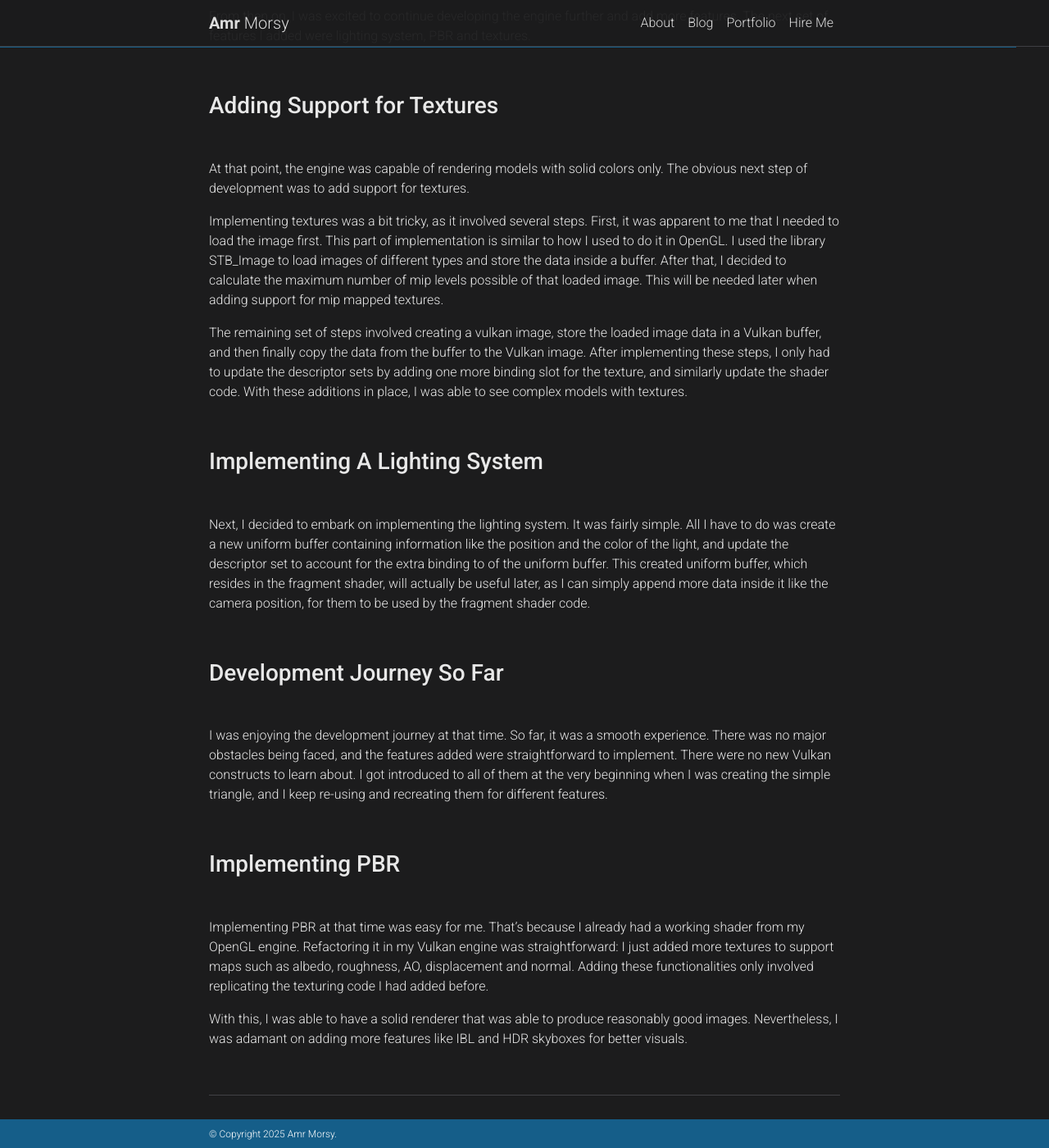
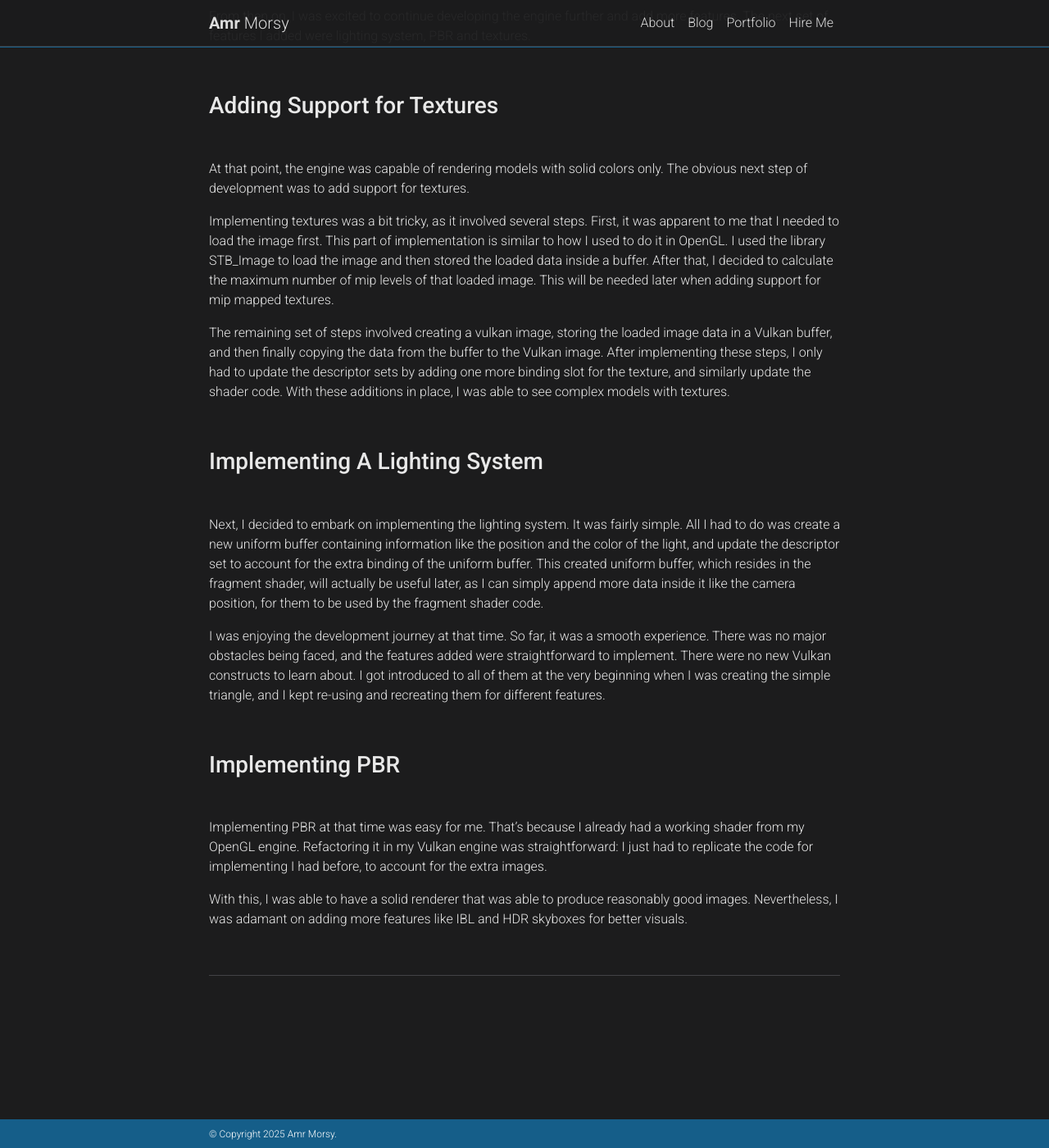
Before and after one commit to AmrHMorsy/AmrHMorsy.github.io, a Jekyll site: the page built from _posts/2025-09-04-HowIBuiltaVulkanRenderingEngine.md, in a window 1280 px wide and 1400 px high, scrolled down 2661 px. Shown: the whole window at 82% size. Built offline with Jekyll 4.4.1, drawn with Linux system fonts in a browser that asks for light colours; comment, search, counter and statistics services are not loaded; a style sheet for code colours, icons or effects is not loaded.

Commit message:
Update 2025-09-04-HowIBuiltaVulkanRenderingEngine.md

```diff
--- a/_posts/2025-09-04-HowIBuiltaVulkanRenderingEngine.md
+++ b/_posts/2025-09-04-HowIBuiltaVulkanRenderingEngine.md
@@ -78,28 +78,24 @@
 
 At that point, the engine was capable of rendering models with solid colors only. The obvious next step of development was to add support for textures.
 
-Implementing textures was a bit tricky, as it involved several steps. First, it was apparent to me that I needed to load the image first. This part of implementation is similar to how I used to do it in OpenGL. I used the library STB_Image to load images of different types and store the data inside a buffer. After that, I decided to calculate the maximum number of mip levels possible of that loaded image. This will be needed later when adding support for mip mapped textures.
+Implementing textures was a bit tricky, as it involved several steps. First, it was apparent to me that I needed to load the image first. This part of implementation is similar to how I used to do it in OpenGL. I used the library STB_Image to load the image and then stored the loaded data inside a buffer. After that, I decided to calculate the maximum number of mip levels of that loaded image. This will be needed later when adding support for mip mapped textures.
 
-The remaining set of steps involved creating a vulkan image, store the loaded image data in a Vulkan buffer, and then finally copy the data from the buffer to the Vulkan image. After implementing these steps, I only had to update the descriptor sets by adding one more binding slot for the texture, and similarly update the shader code. With these additions in place, I was able to see complex models with textures.
+The remaining set of steps involved creating a vulkan image, storing the loaded image data in a Vulkan buffer, and then finally copying the data from the buffer to the Vulkan image. After implementing these steps, I only had to update the descriptor sets by adding one more binding slot for the texture, and similarly update the shader code. With these additions in place, I was able to see complex models with textures.
 
 
 <br>
 ### **Implementing A Lighting System** <br>
 <br>
 
-Next, I decided to embark on implementing the lighting system. It was fairly simple. All I have to do was create a new uniform buffer containing information like the position and the color of the light, and update the descriptor set to account for the extra binding to of the uniform buffer. This created uniform buffer, which resides in the fragment shader, will actually be useful later, as I can simply append more data inside it like the camera position, for them to be used by the fragment shader code.
+Next, I decided to embark on implementing the lighting system. It was fairly simple. All I had to do was create a new uniform buffer containing information like the position and the color of the light, and update the descriptor set to account for the extra binding of the uniform buffer. This created uniform buffer, which resides in the fragment shader, will actually be useful later, as I can simply append more data inside it like the camera position, for them to be used by the fragment shader code.
 
-<br>
-### **Development Journey So Far** <br>
-<br>
-
-I was enjoying the development journey at that time. So far, it was a smooth experience. There was no major obstacles being faced, and the features added were straightforward to implement. There were no new Vulkan constructs to learn about. I got introduced to all of them at the very beginning when I was creating the simple triangle, and I keep re-using and recreating them for different features.
+I was enjoying the development journey at that time. So far, it was a smooth experience. There was no major obstacles being faced, and the features added were straightforward to implement. There were no new Vulkan constructs to learn about. I got introduced to all of them at the very beginning when I was creating the simple triangle, and I kept re-using and recreating them for different features.
 
 <br>
 ### **Implementing PBR** <br>
 <br>
 
-Implementing PBR at that time was easy for me. That’s because I already had a working shader from my OpenGL engine. Refactoring it in my Vulkan engine was straightforward: I just added more textures to support maps such as albedo, roughness, AO, displacement and normal. Adding these functionalities only involved replicating the texturing code I had added before.
+Implementing PBR at that time was easy for me. That’s because I already had a working shader from my OpenGL engine. Refactoring it in my Vulkan engine was straightforward: I just had to replicate the code for implementing I had before, to account for the extra images.
 
 With this, I was able to have a solid renderer that was able to produce reasonably good images. Nevertheless, I was adamant on adding more features like IBL and HDR skyboxes for better visuals.
 
```
